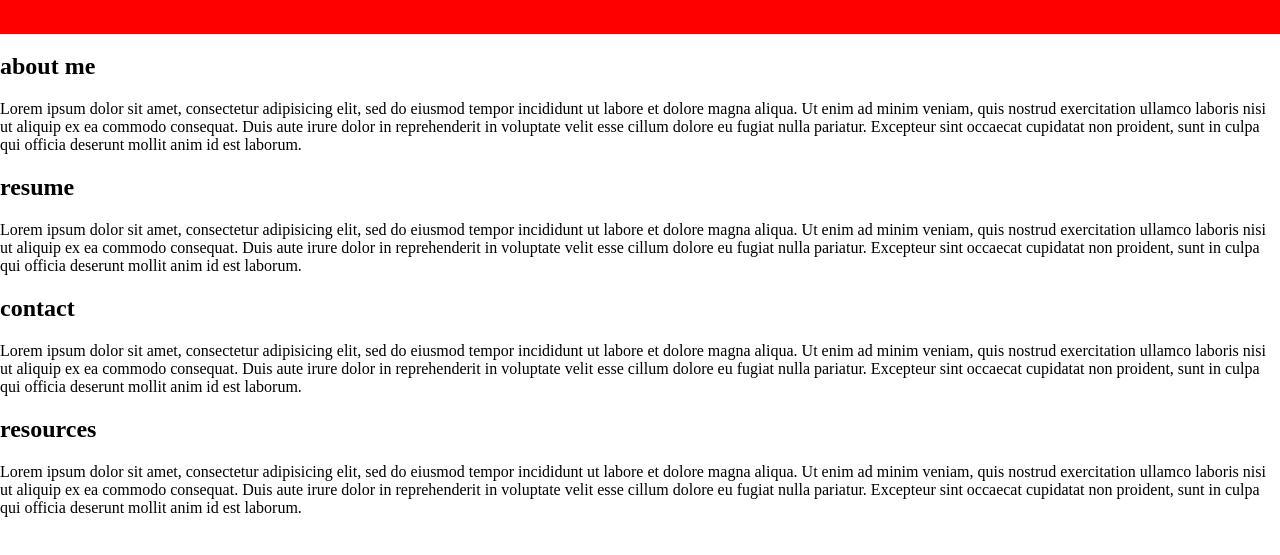
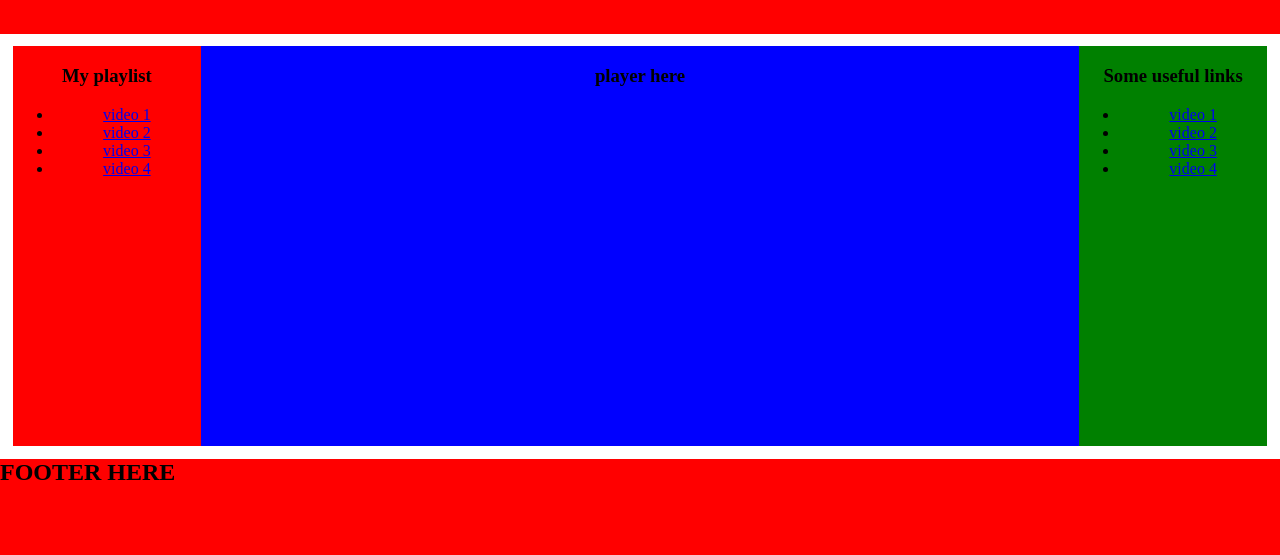
Before and after one commit to panikdkernel/panikdkernel.github.io, a plain HTML site: page index.html in a window 1280 px wide. Shown: the part 403-958 px from the top of the page. Before the commit the page ends 936 px from the top, so only its background shows below. Drawn offline with nearby package versions, Linux system fonts and the light colour scheme.

Commit message:
Initial setup

```diff
--- a/index.html
+++ b/index.html
@@ -1,6 +1,6 @@
 <!DOCTYPE html>
 <html>
-<head>
+	<head>
 
 	<!--importing my stylesheet-->
 	<link rel="stylesheet" type="text/css" href="style.css">
@@ -19,58 +19,40 @@
 		</header>
 		<nav class="main_nav">
 			<ul class="center-text">
-				<li><a href="#about_me">about me</a></li>
-				<li><a href="#resume_id">resume</a></li>
-				<li><a href="#contact_id">contact</a></li>
-				<li><a href="#resources_id">resources</a></li>
+				<li><a href="#">about me</a></li>
+				<li><a href="#">resume</a></li>
+				<li><a href="#">contact</a></li>
+				<li><a href="#">resources</a></li>
 			</ul>
 		</nav>
 	</div>
 
-	<section id="about_me">
-		<h2>about me</h2>
-		<p>
-			Lorem ipsum dolor sit amet, consectetur adipisicing elit, sed do eiusmod
-			tempor incididunt ut labore et dolore magna aliqua. Ut enim ad minim veniam,
-			quis nostrud exercitation ullamco laboris nisi ut aliquip ex ea commodo
-			consequat. Duis aute irure dolor in reprehenderit in voluptate velit esse
-			cillum dolore eu fugiat nulla pariatur. Excepteur sint occaecat cupidatat non
-			proident, sunt in culpa qui officia deserunt mollit anim id est laborum.
-		</p>
-	</section>
-	<section id="resume_id">
-		<h2>resume</h2>
-		<p>
-			Lorem ipsum dolor sit amet, consectetur adipisicing elit, sed do eiusmod
-			tempor incididunt ut labore et dolore magna aliqua. Ut enim ad minim veniam,
-			quis nostrud exercitation ullamco laboris nisi ut aliquip ex ea commodo
-			consequat. Duis aute irure dolor in reprehenderit in voluptate velit esse
-			cillum dolore eu fugiat nulla pariatur. Excepteur sint occaecat cupidatat non
-			proident, sunt in culpa qui officia deserunt mollit anim id est laborum.
-		</p>
-	</section>
-	<section id="contact_id">
-		<h2>contact</h2>
-		<p>
-			Lorem ipsum dolor sit amet, consectetur adipisicing elit, sed do eiusmod
-			tempor incididunt ut labore et dolore magna aliqua. Ut enim ad minim veniam,
-			quis nostrud exercitation ullamco laboris nisi ut aliquip ex ea commodo
-			consequat. Duis aute irure dolor in reprehenderit in voluptate velit esse
-			cillum dolore eu fugiat nulla pariatur. Excepteur sint occaecat cupidatat non
-			proident, sunt in culpa qui officia deserunt mollit anim id est laborum.
-		</p>
-	</section>
-	<section id="resources_id">
-		<h2>resources</h2>
-		<p>
-			Lorem ipsum dolor sit amet, consectetur adipisicing elit, sed do eiusmod
-			tempor incididunt ut labore et dolore magna aliqua. Ut enim ad minim veniam,
-			quis nostrud exercitation ullamco laboris nisi ut aliquip ex ea commodo
-			consequat. Duis aute irure dolor in reprehenderit in voluptate velit esse
-			cillum dolore eu fugiat nulla pariatur. Excepteur sint occaecat cupidatat non
-			proident, sunt in culpa qui officia deserunt mollit anim id est laborum.
-		</p>
-	</section>
+	<div class="container center-text">
+		<div id="left_sidebar">
+			<h3>My playlist</h3>
+			<ul>
+				<li><a href="#">video 1</a></li>
+				<li><a href="#">video 2</a></li>
+				<li><a href="#">video 3</a></li>
+				<li><a href="#">video 4</a></li>
+			</ul>
+		</div>
+		<div id="player_1">
+			<h3>player here</h3>
+		</div>
+		<div id="right_sidebar">
+			<h3>Some useful links</h3>
+			<ul>
+				<li><a href="#">video 1</a></li>
+				<li><a href="#">video 2</a></li>
+				<li><a href="#">video 3</a></li>
+				<li><a href="#">video 4</a></li>
+			</ul>
+		</div>
+	</div>
+	<footer class="main_footer red_bg" >
+		<h2>FOOTER HERE</h2>
+	</footer>
 	<!--Import jQuery before materialize.js-->
     <script type="text/javascript" src="https://code.jquery.com/jquery-2.1.1.min.js"></script>
     <script type="text/javascript" src="js/materialize.min.js"></script>
--- a/style.css
+++ b/style.css
@@ -46,3 +46,41 @@ body
 	color: #fff;
 	font-size: 2em;
 }
+
+.container
+{
+	padding: 1%;
+	width: auto;
+}
+
+#left_sidebar, #player_1, #right_sidebar
+{
+	display: inline-block;
+	height: 400px;
+	float: left;
+}
+
+#left_sidebar
+{
+	width:15%;
+	background-color: red;
+}
+
+#player_1
+{
+	width: 70%;
+	background-color: blue;
+}
+
+#right_sidebar
+{
+	width: 15%;
+	background-color: green;
+	float: none;
+}
+
+.main_footer
+{
+	height: 200px;
+	margin-top: -20px;
+}
```
